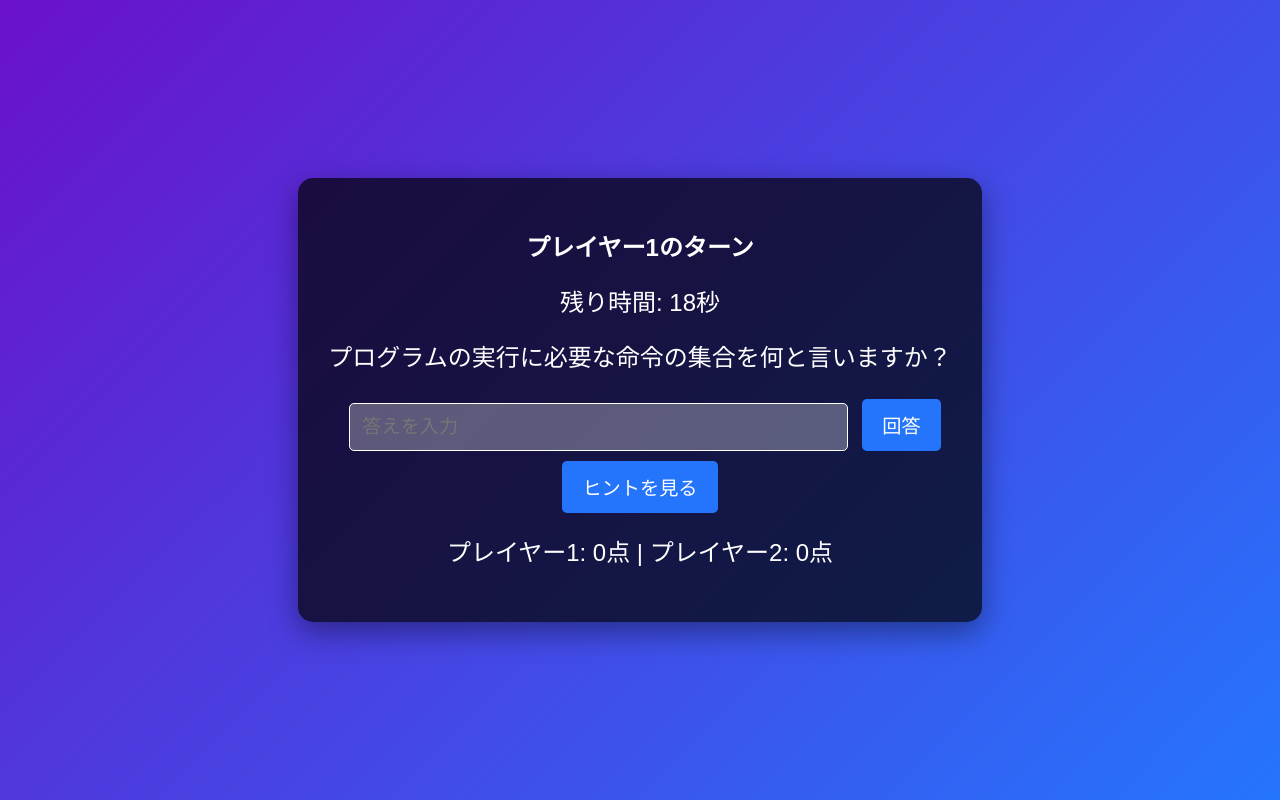
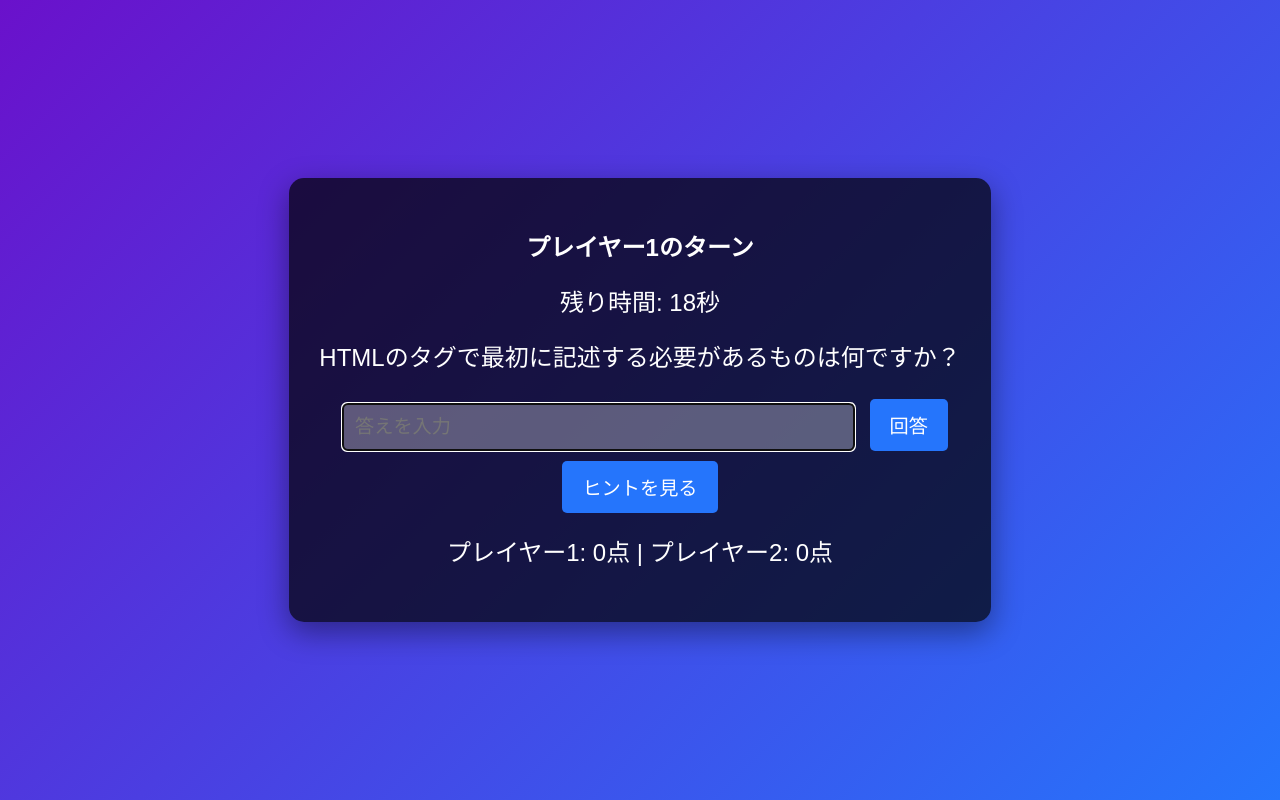
Before and after one commit to yuuto0816/quiz_finish, a plain HTML site: page index.html in a window 1280 px wide. Both pictures are taken after a click on the button "開始". Drawn offline with Linux system fonts and the light colour scheme.

Commit message:
バグ修正＆めちゃ変更

```diff
--- a/game.js
+++ b/game.js
@@ -1,8 +1,36 @@
 const quizData = [
-    { question: "プログラムの実行に必要な命令の集合を何と言いますか？", answer: "ソフトウェア" },
-    { question: "コンピューターに最も基本的な命令を与えるプログラムを何と呼びますか？", answer: "オペレーティングシステム" },
-    { question: "HTMLは主に何を作成するために使われますか？", answer: "ウェブページ" },
-    { question: "PythonやJavaScriptなどの言語は何と呼ばれますか？", answer: "プログラミング言語" }
+    { question: "プログラムの実行に必要な命令の集合を何と言いますか？", answer: "ソフトウェア",hint:"○○ウェア" },
+    { question: "コンピューターに最も基本的な命令を与えるプログラムを何と呼びますか？（カタカナ、正式名所）", answer: "オペレーティングシステム",hint:"OS" },
+    { question: "ウェブページの基本的な構造を定義する言語は何ですか？", answer: "HTML",hint:"H○○○" },
+    { question: "コンピューターが実行するプログラムのコードを何と言いますか？", answer: "ソースコード",hint:"○○○コード" },
+    { question: "インターネット上で通信を行うためのプロトコルは何ですか？", answer: "TCP/IP",hint:"○○○/○○" },
+    { question: "プログラミングにおけるループ処理の一種で、一定回数繰り返すものは何ですか？", answer: "for文" },
+    { question: "コンピューターの演算や論理演算を行う部分はどこですか？", answer: "CPU" },
+    { question: "インターネット上で使用されるIPアドレスはどのような形式ですか？", answer: "IPv4" },
+    { question: "ウェブサイトにアクセスするために使用するプロトコルは何ですか？", answer: "HTTP" },
+    { question: "HTMLのタグで最初に記述する必要があるものは何ですか？", answer: "<!DOCTYPE html>" },
+    { question: "コンピューターに記憶されたデータを長期間保存するためのデバイスは何ですか？", answer: "ハードディスク" },
+    { question: "コンピューターのメモリの中で、最も高速なものは何ですか？", answer: "キャッシュメモリ" },
+    { question: "ユーザーインターフェースにおいて、文字の色やサイズを指定するために使う言語は何ですか？", answer: "CSS" },
+    { question: "コンピューターにおける2進数で、0と1の間でデータを扱う方式は何ですか？", answer: "バイナリ" },
+    { question: "コンピュータープログラムのエラーを発見して修正する作業を何と呼びますか？", answer: "デバッグ" },
+    { question: "コンピューターネットワークで、情報をやりとりするために使われる装置は何ですか？", answer: "ルーター" },
+    { question: "プログラムの中で一度だけ使われる変数のことを何と言いますか？", answer: "ローカル変数" },
+    { question: "HTMLでリンクを作成するタグは何ですか？", answer: "a" },
+    { question: "ソフトウェア開発において、コードを定期的に管理するためのシステムは何ですか？", answer: "バージョン管理" },
+    { question: "コンピュータープログラムの設計に使われる図で、処理の流れを示すものは何ですか？", answer: "フローチャート" },
+    { question: "コンピュータープログラムでデータを一時的に格納するためのメモリは何ですか？", answer: "RAM" },
+    { question: "ウェブサイトで表示される画像の形式として最もよく使われるものは何ですか？", answer: "JPEG" },
+    { question: "インターネット上でドメイン名をIPアドレスに変換するために使うシステムは何ですか？", answer: "DNS" },
+    { question: "コンピューターをネットワークに接続するために必要な識別番号は何ですか？", answer: "IPアドレス" },
+    { question: "インターネット上でメールを送信するためのプロトコルは何ですか？", answer: "SMTP" },
+    { question: "プログラミングにおいて、条件を判定するための命令は何ですか？", answer: "if文" },
+    { question: "OSの中で、最も基本的なシステムリソースを管理する部分は何ですか？", answer: "カーネル" },
+    { question: "ウェブブラウザでURLを入力すると最初にアクセスするサーバーは何ですか？", answer: "ウェブサーバー" },
+    { question: "コンピューターネットワークで、データを送受信するために使われるものは何ですか？", answer: "パケット" },
+    { question: "プログラムの実行時にメモリ領域を動的に割り当てる方法は何ですか？", answer: "ヒープ" },
+    { question: "ネットワーク上で安全にデータをやり取りするためのプロトコルは何ですか？", answer: "HTTPS" },
+    { question: "プログラムの処理が終了したときに表示されるメッセージは何ですか？", answer: "エラーメッセージ" }
 ];
 
 let shuffledQuestions, currentQuestionIndex;
@@ -41,7 +69,10 @@ startButton.addEventListener("click", () => {
 
     player1Name = player1Input.value || "プレイヤー1";
     player2Name = player2Input.value || "プレイヤー2";
-    shuffledQuestions = quizData.sort(() => Math.random() - 0.5);
+
+    // quizDataをシャッフルして5問選択
+    shuffledQuestions = quizData.sort(() => Math.random() - 0.5).slice(0, 10);
+
     startScreen.style.display = "none";
     quizContainer.style.display = "block";
     loadQuestion();
@@ -61,6 +92,16 @@ function loadQuestion() {
     currentPlayerDisplay.textContent = `${currentPlayer === 1 ? player1Name : player2Name}のターン`;
     updateScores();
     startTimer();
+
+    // 回答ボタンを有効化
+    submitButton.disabled = false;
+    hintButton.disabled = false;
+
+    // 「次の問題」ボタンを非表示にする
+    nextQuestionButton.style.display = "none";
+
+    // インプットボックスにフォーカスを当てる
+    answerInput.focus();
 }
 
 // タイマー機能
@@ -92,21 +133,27 @@ function handleAnswer(userAnswer) {
 
     // 「次の問題に進む」ボタンを表示
     nextQuestionButton.style.display = "block";
+
+    // 回答ボタンを無効化
+    submitButton.disabled = true;
+    hintButton.disabled = true;
 }
 
-// ヒント機能
+// ヒントボタンのイベントリスナー
 hintButton.addEventListener("click", () => {
-    const correctAnswer = shuffledQuestions[currentQuestionIndex].answer;
+    const currentQuestion = shuffledQuestions[currentQuestionIndex];
     if (!hintUsed) {
-        feedbackText.textContent = `ヒント: ${correctAnswer.charAt(0)}...`;
-        feedbackText.classList.add("hint");
-        hintUsed = true;
-        hintButton.textContent = "ヒントを非表示にする";
+        // ヒントを表示
+        feedbackText.textContent = `ヒント: ${currentQuestion.hint}`;
+        feedbackText.classList.add("hint"); // ヒント用のスタイルを適用
+        hintUsed = true; // ヒント使用済みにする
+        hintButton.textContent = "ヒントを非表示にする"; // ボタンの文言を変更
     } else {
+        // ヒントを非表示
         feedbackText.textContent = "";
-        feedbackText.classList.remove("hint");
-        hintUsed = false;
-        hintButton.textContent = "ヒントを見る";
+        feedbackText.classList.remove("hint"); // ヒントのスタイルを削除
+        hintUsed = false; // ヒント未使用状態に戻す
+        hintButton.textContent = "ヒントを見る"; // ボタンの文言を元に戻す
     }
 });
 
@@ -147,6 +194,10 @@ goToTopButton.addEventListener("click", () => {
     player2Score = 0;
     currentQuestionIndex = 0;
     currentPlayer = 1;
+
+    // 「次の問題」ボタンも非表示に
+    nextQuestionButton.style.display = "none"; // 非表示にする
+
 });
 
 // スコアの更新
@@ -159,10 +210,16 @@ submitButton.addEventListener("click", () => {
     handleAnswer(answerInput.value.trim());
 });
 
-// エンターキーで回答を送信
+// 既存の「エンターキーで回答を送信」のイベントリスナー
 answerInput.addEventListener("keydown", (event) => {
     if (event.key === "Enter") {
         event.preventDefault(); // デフォルトの動作（改行）を防ぐ
+
+        // 回答が処理されている場合は、Enterキーを無視
+        if (submitButton.disabled) {
+            return;
+        }
+
         handleAnswer(answerInput.value.trim()); // 回答を処理
     }
 });
--- a/quiz.css
+++ b/quiz.css
@@ -25,6 +25,7 @@ h1 {
     border-radius: 10px;
 }
 
+/* インプットボックス */
 input {
     padding: 12px;
     margin: 10px 0;
@@ -38,7 +39,7 @@ input {
 }
 
 /* ボタン */
-button {
+button{
     background-color: #2575fc;
     color: white;
     border: none;
@@ -47,6 +48,12 @@ button {
     font-size: 1.2rem;
     cursor: pointer;
     transition: background-color 0.3s ease;
+}
+
+#startButton {
+    display: block; /* ボタンをブロック要素として表示 */
+    width: 30%; /* ボタンの幅もインプットボックスに合わせる */
+    margin: 10px auto; /* 上下のマージンを設定し、中央揃えに */
 }
 
 button:hover {
```
